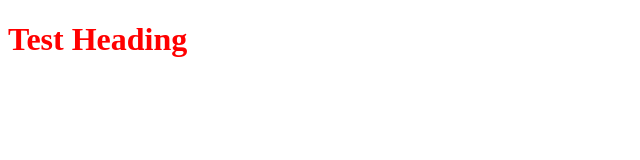
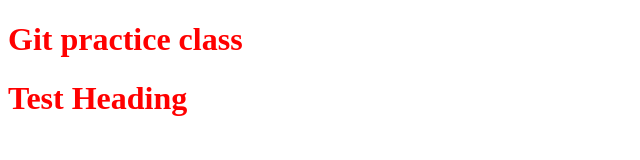
Before and after one commit to muhammadaatir/git_practice_smit_batch_16, a plain HTML site: page index.html in a window 1280 px wide. Shown: the whole page, without its empty margins (0-640 px from the left). Drawn offline with Linux system fonts and the light colour scheme.

Commit message:
Added heading

```diff
--- a/index.html
+++ b/index.html
@@ -8,6 +8,7 @@
     <link rel="stylesheet" href="style.css">
 </head>
 <body>
+    <h1>Git practice class</h1>
     <h1>Test Heading</h1>
 </body>
 </html>
```
